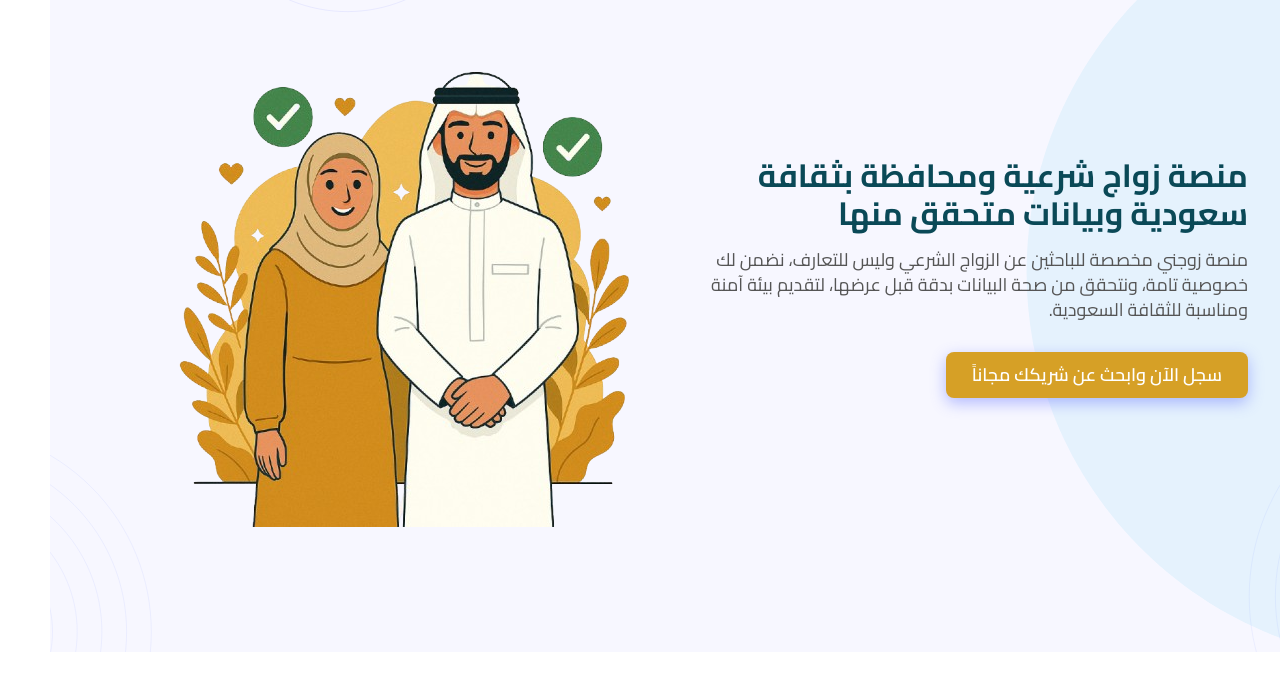
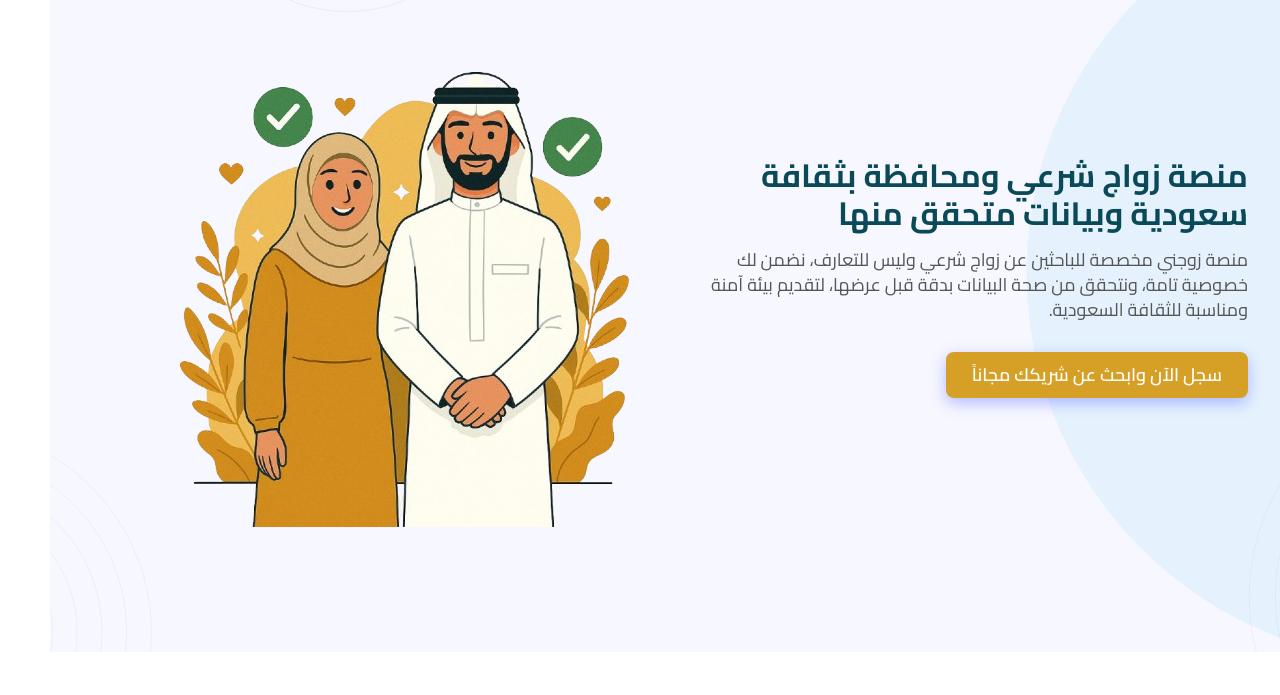
Before and after one commit to zwjny/Website, a plain HTML site: page index.html in a window 1280 px wide. Shown: the part 98-793 px from the top of the page. Drawn offline with Linux system fonts and the light colour scheme.

Commit message:
Update index.html

```diff
--- a/index.html
+++ b/index.html
@@ -15,7 +15,7 @@
     <title>زوجني | Zwjny</title>
     <meta
       name="description"
-      content="زوجني - أفضل موقع زواج سعودي شرعي، آمن، ومحافظ للباحثين عن الزواج الجاد. نضمن لك الخصوصية وصحة البيانات ضمن بيئة تتناسب مع الثقافة السعودية."
+      content="زوجني - أفضل موقع زواج شرعي سعودي، آمن، ومحافظ للباحثين عن الزواج الجاد. نضمن لك الخصوصية وصحة البيانات ضمن بيئة تتناسب مع الثقافة السعودية."
     />
     <meta name="viewport" content="width=device-width, initial-scale=1" />
     <meta name="robots" content="index, follow" />
@@ -244,9 +244,9 @@
         <div class="row align-items-center">
           <div class="col-lg-6">
             <div class="hero-content">
-              <h1>منصة زواج شرعية ومحافظة بثقافة سعودية وبيانات متحقق منها</h1>
+              <h1>منصة زواج شرعي ومحافظة بثقافة سعودية وبيانات متحقق منها</h1>
               <p>
-                منصة زوجني مخصصة للباحثين عن الزواج الشرعي وليس للتعارف، نضمن لك
+                منصة زوجني مخصصة للباحثين عن زواج شرعي وليس للتعارف، نضمن لك
                 خصوصية تامة، ونتحقق من صحة البيانات بدقة قبل عرضها، لتقديم بيئة
                 آمنة ومناسبة للثقافة السعودية.
               </p>
```
